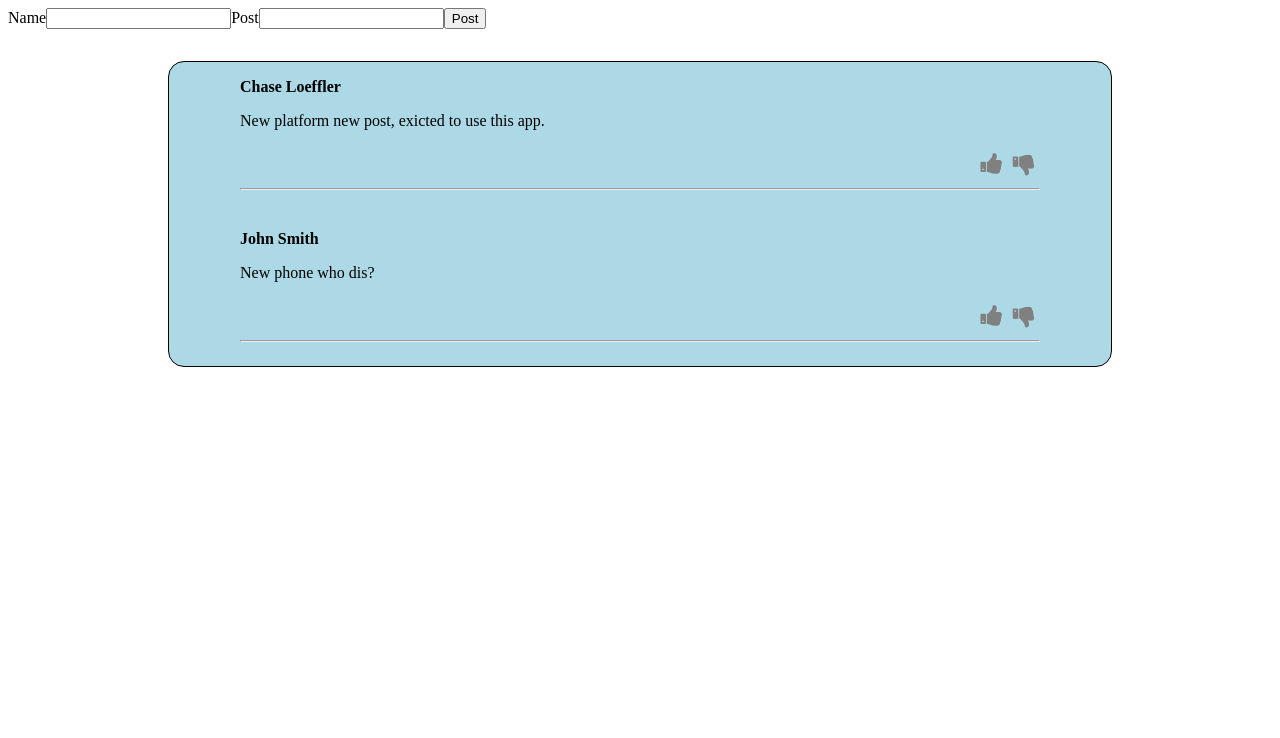
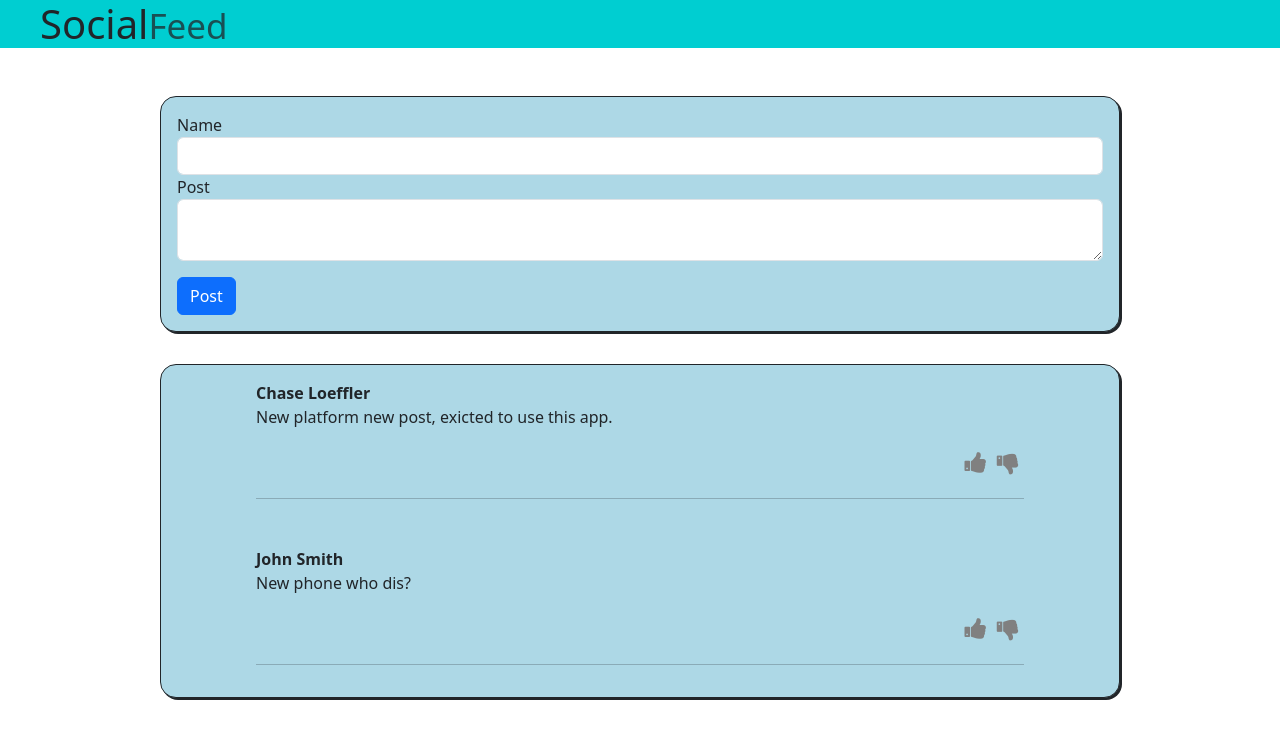
Before and after one commit to ChaseLoeffler/Social-Feed-Project, a React (Create React App) app in the folder social-feed/: page / in a window 1280 px wide. Shown: the top 738 px of the page. Built offline with nearby package versions, Linux system fonts and the light colour scheme.

Commit message:
Finalized look of page using css.

```diff
--- a/social-feed/package.json
+++ b/social-feed/package.json
@@ -6,6 +6,7 @@
     "@testing-library/jest-dom": "^5.17.0",
     "@testing-library/react": "^13.4.0",
     "@testing-library/user-event": "^13.5.0",
+    "bootstrap": "^5.3.2",
     "react": "^18.2.0",
     "react-dom": "^18.2.0",
     "react-scripts": "5.0.1",
--- a/social-feed/src/App.js
+++ b/social-feed/src/App.js
@@ -15,6 +15,7 @@ function App() {
 
   return (
     <div>
+      <h1 style={{"background-color": "darkturquoise","padding-left": "1em"}}>Social<small className='text-muted'>Feed</small></h1>
       <CreatePostForm addNewPostP ={addNewPost}/>
       <PostList firstPost ={posts}/>
     </div>
--- a/social-feed/src/Components/CreatePostForm/CreatePostForm.css
+++ b/social-feed/src/Components/CreatePostForm/CreatePostForm.css
@@ -0,0 +1,10 @@
+.border-box {
+    border: 1px solid;
+    border-radius: 1rem;
+    margin-top: 3rem;
+    margin-left: 10rem;
+    margin-right: 10rem;
+    padding: 1rem;
+    background-color: lightblue;
+    box-shadow: 2px 2px;
+}
--- a/social-feed/src/Components/CreatePostForm/CreatePostForm.jsx
+++ b/social-feed/src/Components/CreatePostForm/CreatePostForm.jsx
@@ -1,5 +1,5 @@
 import React, { useState } from 'react';
-
+import './CreatePostForm.css'
 
 const CreatePostForm = (props) => {
 
@@ -17,12 +17,16 @@ const CreatePostForm = (props) => {
     }
 
     return (
-        <form onSubmit={handleSubmit}>
+        <form className='border-box' onSubmit={handleSubmit}>
+            <div className='form-group'>
             <label>Name</label>
-            <input type="text" value={name} onChange={(e)=> setName(e.target.value)}/>
+            <input type="text" className= "form-control" value={name} onChange={(e)=> setName(e.target.value)}/>
+            </div>
+            <div className='form-group'>
             <label>Post</label>
-            <input type="text" value={comment} onChange={(e)=> setComment(e.target.value)}/>
-            <button type='submit'>Post</button>
+            <textarea type="text" className= "form-control" value={comment} onChange={(e)=> setComment(e.target.value)}></textarea>
+            </div>
+            <button type='submit' className='btn btn-primary' style={{'margin-top': '1em'}}>Post</button>
         </form>
      );
 }
--- a/social-feed/src/Components/PostList/PostList.css
+++ b/social-feed/src/Components/PostList/PostList.css
@@ -10,4 +10,5 @@
     margin-right: 10rem;
     margin-top: 2rem;
     height: auto;
+    box-shadow: 2px 2px;
 }
--- a/social-feed/src/index.js
+++ b/social-feed/src/index.js
@@ -1,6 +1,7 @@
 import React from 'react';
 import ReactDOM from 'react-dom/client';
 import App from './App';
+import 'bootstrap/dist/css/bootstrap.min.css';
 
 const root = ReactDOM.createRoot(document.getElementById('root'));
 root.render(
```
Also changed, not shown: 1 other file (tests, documents, lock files or other folders).
